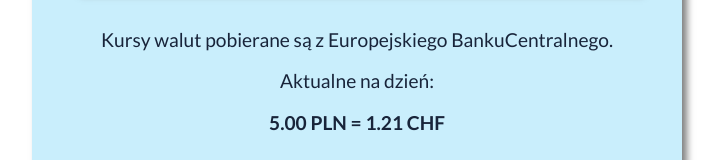
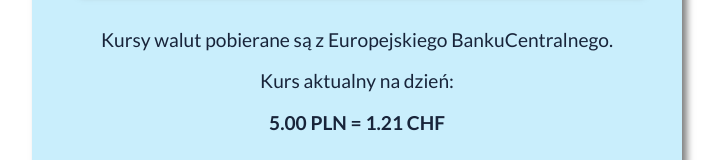
Before and after one commit to patrycja-i-lesniak/currency-converter-react-ver-1, a React (Create React App) app: page / in a window 1280 px wide. Both pictures are taken after typing "5" into the empty fields and a click on the button "Policz kurs". Shown: the part 542-702 px from the top of the page, without its empty margins (283-1006 px from the left). Built offline with nearby package versions, Linux system fonts and the light colour scheme.

Commit message:
text in paragraph changed, date aded to props

```diff
--- a/src/Container/Form/Result/index.js
+++ b/src/Container/Form/Result/index.js
@@ -1,11 +1,11 @@
 import { Wrapped, Paragraph } from "./styled.js";
 
-const Result = ({ result }) => (
+const Result = ({ result, date }) => (
     <Wrapped>
         {result !== undefined && (
             <>
                 <Paragraph>Kursy walut pobierane są z Europejskiego BankuCentralnego. </Paragraph>
-                <Paragraph> Aktualne na dzień:</Paragraph>
+                <Paragraph>Kurs aktualny na dzień: {date} </Paragraph>
                 <Paragraph bolder>
                     {result.sourceAmount.toFixed(2)}&nbsp;PLN&nbsp;={" "}
                     {result.targetAmount.toFixed(2)}&nbsp;{result.currency}
```
